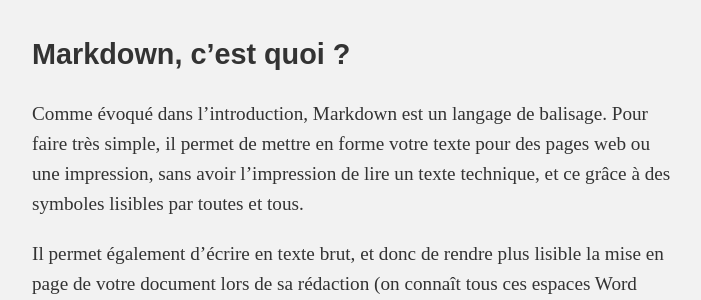
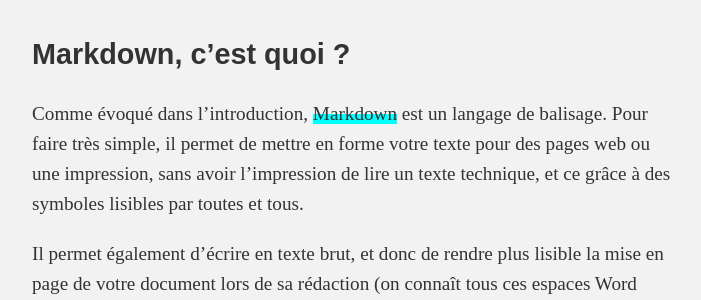
Before and after one commit to PQuod/Maipo, a Jekyll site: the page built from tutomd.md, in a window 1280 px wide and 1400 px high, scrolled down 213 px. Shown: the part 157-457 px from the top of the window, without its empty margins (288-989 px from the left). Built offline with Jekyll 4.4.1, drawn with Linux system fonts in a browser that asks for light colours; some of the changed text lies outside the part shown.

```diff
--- a/tutomd.md
+++ b/tutomd.md
@@ -9,7 +9,7 @@ permalink: /tuto/
 
 ## Markdown, c'est quoi ?
 
-Comme évoqué dans l'introduction, Markdown est un langage de balisage. Pour faire très simple, il permet de mettre en forme votre texte pour des pages web ou une impression, sans avoir l'impression de lire un texte technique, et ce grâce à des symboles lisibles par toutes et tous.
+Comme évoqué dans l'introduction, [Markdown](https://www.markdownguide.org/getting-started/) est un langage de balisage. Pour faire très simple, il permet de mettre en forme votre texte pour des pages web ou une impression, sans avoir l'impression de lire un texte technique, et ce grâce à des symboles lisibles par toutes et tous.
 
 Il permet également d'écrire en texte brut, et donc de rendre plus lisible la mise en page de votre document lors de sa rédaction (on connaît tous ces espaces Word bizarres qu'on ne parvient pas à modifier ou supprimer).
 
@@ -29,12 +29,12 @@ Le format est `.md` ou `.markdown` (les deux fonctionnent). Un fichier type s'ap
 
 L'en-tête reprend les informations nécessaires pour connaître le titre de votre texte, sa date, sa catégorie et sa mise en page. L'entête est délimité par deux lignes, symbolisées par des tirets. Un en-tête type est donc (les mentions entre parenthèses ne sont pas à écrire dans votre document) :
 
-> ---
-> layout: post
-> title: "Votre Titre"
-> date: 2020-05-29 (la date du jour)
-> categories: Nom-Prenom (sans accent)
-> ---
+> `---`
+> `layout: post`
+> `title: "Votre Titre"`
+> `date: 2020-05-29 (la date du jour)`
+> `categories: Nom-Prenom (sans accent)`
+> `---`
 
 Et voilà, une fois le nom de votre fichier indiqué, et cette en-tête intégrée au début de votre document, vous pouvez commencer à rédiger.
 
```
